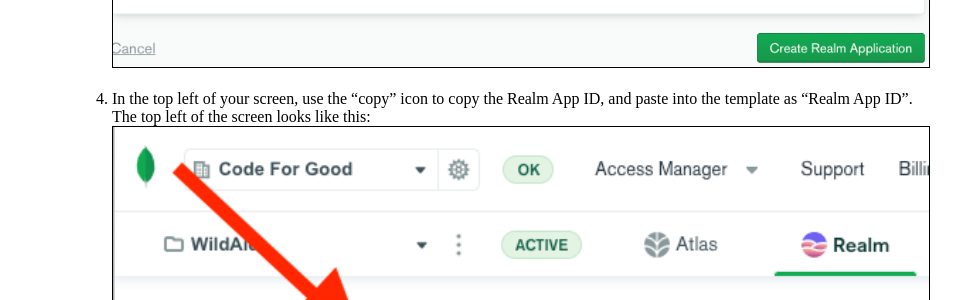
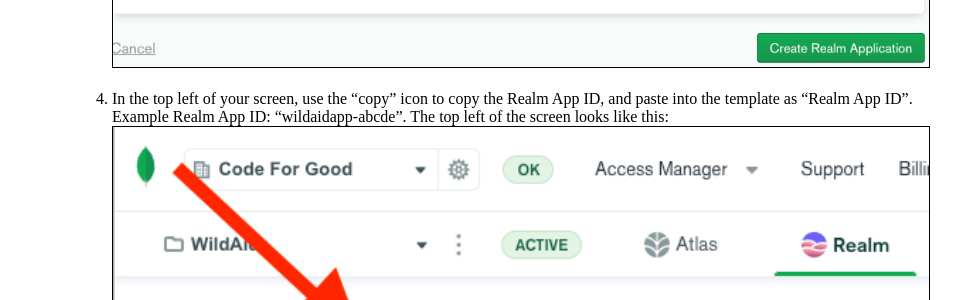
Before and after one commit to WildAid/wildaid.github.io, a Jekyll site: the page built from _posts/2020-06-09-Create-Realm.md, in a window 1280 px wide. Shown: the part 1799-2099 px from the top of the page, without its empty margins (160-1121 px from the left). Built offline with Jekyll 4.4.1, drawn with Linux system fonts in a browser that asks for light colours.

Commit message:
adding example for Realm App ID

```diff
--- a/_posts/2020-06-09-Create-Realm.md
+++ b/_posts/2020-06-09-Create-Realm.md
@@ -14,5 +14,5 @@
 <img src="/assets/images/Skip.png" style="border:1px solid black" width="70%"><BR><BR>
    1. Configure Realm: Give the Realm App a name and link your cluster, then click "Create Realm Application". Paste this name the Realm App name into the template (example: WildAidApp).
 <img src="/assets/images/Realm_Config.png" style="border:1px solid black" width="100%"><BR><BR>
-   1. In the top left of your screen, use the "copy" icon to copy the Realm App ID, and paste into the template as "Realm App ID". The top left of the screen looks like this:
+   1. In the top left of your screen, use the "copy" icon to copy the Realm App ID, and paste into the template as "Realm App ID". Example Realm App ID: "wildaidapp-abcde". The top left of the screen looks like this:
 <img src="/assets/images/Copy_Realm_App_ID.png" style="border:1px solid black" width="100%"><BR><BR>
```
